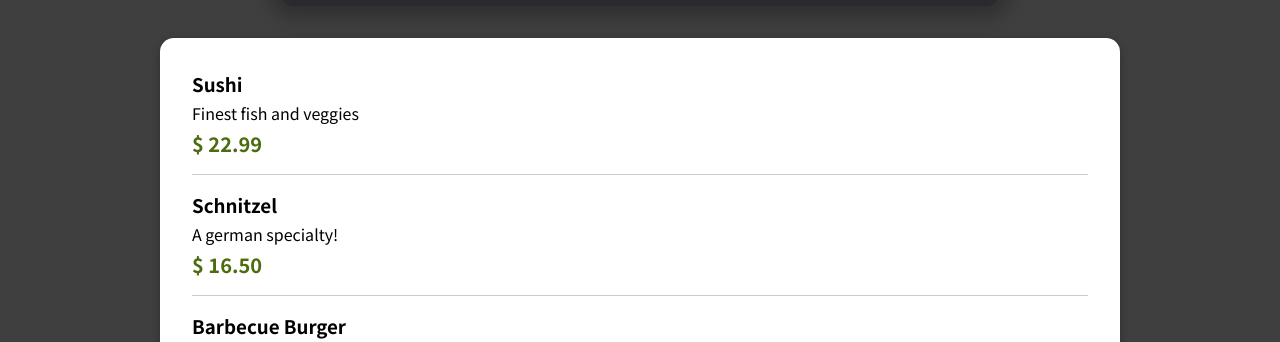
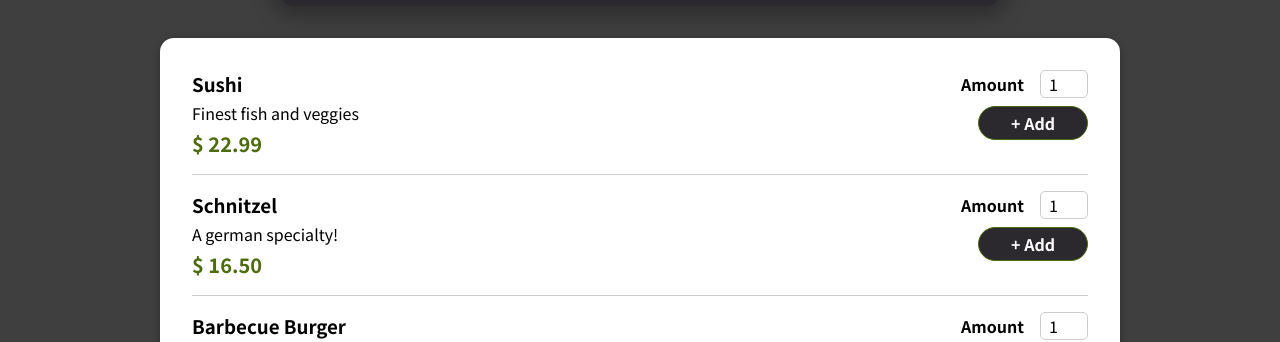
Before and after one commit to ElenaCherpakova/food-order-app, a React (Create React App) app: page / in a window 1280 px wide. Shown: the part 467-809 px from the top of the page. Built offline with nearby package versions, Linux system fonts and the light colour scheme.

Commit message:
add form and passing props

```diff
--- a/src/components/Meals/AvailableMeals.js
+++ b/src/components/Meals/AvailableMeals.js
@@ -31,13 +31,19 @@ const DUMMY_MEALS = [
 ];
 
 const AvailableMeals = () => {
-  const mealsList = DUMMY_MEALS.map(meal => <MealItem key={meal.id} name={meal.name} price={meal.price} description={meal.description}/>)
+  const mealsList = DUMMY_MEALS.map(meal =>
+    <MealItem
+      id={meal.id}
+      key={meal.id}
+      name={meal.name}
+      price={meal.price}
+      description={meal.description} />)
   return (
     <section className={classes.meals}>
       <Card>
-      <ul>
-        {mealsList}
-      </ul>
+        <ul>
+          {mealsList}
+        </ul>
       </Card>
     </section>
   )
--- a/src/components/Meals/MealItem/MealItem.js
+++ b/src/components/Meals/MealItem/MealItem.js
@@ -1,5 +1,6 @@
 import React from 'react'
 import classes from './MealItem.module.css'
+import MealItemForm from './MealItemForm';
 
 const MealItem = (props) => {
   const { name, description, price } = props;
@@ -12,7 +13,7 @@ const MealItem = (props) => {
         <div className={classes.price}>{priceRefactoring}</div>
       </div>
       <div>
-
+        <MealItemForm id={props.id}/>
       </div>
     </li>
   )
--- a/src/components/Meals/MealItem/MealItemForm.js
+++ b/src/components/Meals/MealItem/MealItemForm.js
@@ -1,9 +1,19 @@
 import React from 'react'
+import Input from '../../UI/Input'
 import classes from "./MealItemForm.module.css"
 
-const MealItemForm = () => {
+const MealItemForm = (props) => {
   return (
-    <div>MealItemForm</div>
+    <form className={classes.form}>
+      <Input label="Amount" input={{
+        id: 'amount_' + props.id,
+        type: 'number',
+        min: '1',
+        max: '5',
+        defaultValue: '1'
+      }} />
+      <button>+ Add</button>
+    </form>
   )
 }
 
--- a/src/components/Meals/MealItem/MealItemForm.module.css
+++ b/src/components/Meals/MealItem/MealItemForm.module.css
@@ -0,0 +1,20 @@
+.form {
+  text-align: right;
+}
+
+.form button {
+  font: inherit;
+  cursor: pointer;
+  background-color: #2b282e ;
+  border: 1px solid #4d6b0f ;
+  color: white;
+  padding: 0.25rem 2rem;
+  border-radius: 20px;
+  font-weight: bold;
+}
+
+.form button:hover,
+.form button:active {
+  background-color: #4d6b0f;
+  border-color: #2b282e;
+}
--- /dev/null
+++ b/src/components/UI/Input.js
@@ -0,0 +1,13 @@
+import React from 'react'
+import classes from "./Input.module.css"
+
+const Input = (props) => {
+  return (
+    <div className={classes.input}>
+      <label htmlFor={props.input.id}>{props.label}</label>
+      <input {...props.input}/>
+    </div>
+  )
+}
+
+export default Input
--- /dev/null
+++ b/src/components/UI/Input.module.css
@@ -0,0 +1,18 @@
+.input {
+  display: flex;
+  align-items: center;
+  margin-bottom: 0.5rem;
+}
+
+.input label {
+  font-weight: bold;
+  margin-right: 1rem;
+}
+
+.input input {
+  width: 3rem;
+  border-radius: 5px;
+  border: 1px solid #ccc;
+  font: inherit;
+  padding-left: 0.5rem;
+}
```
